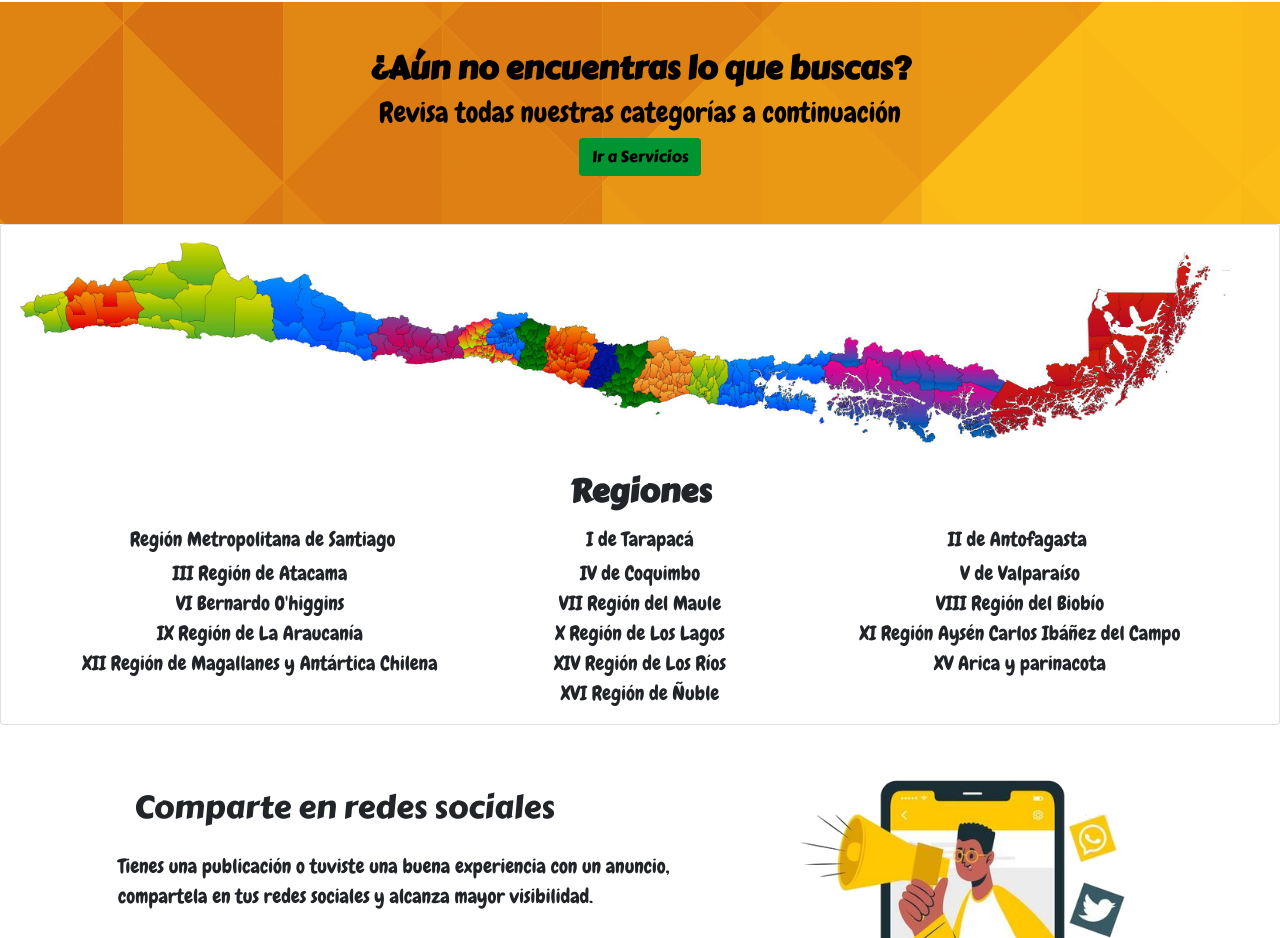
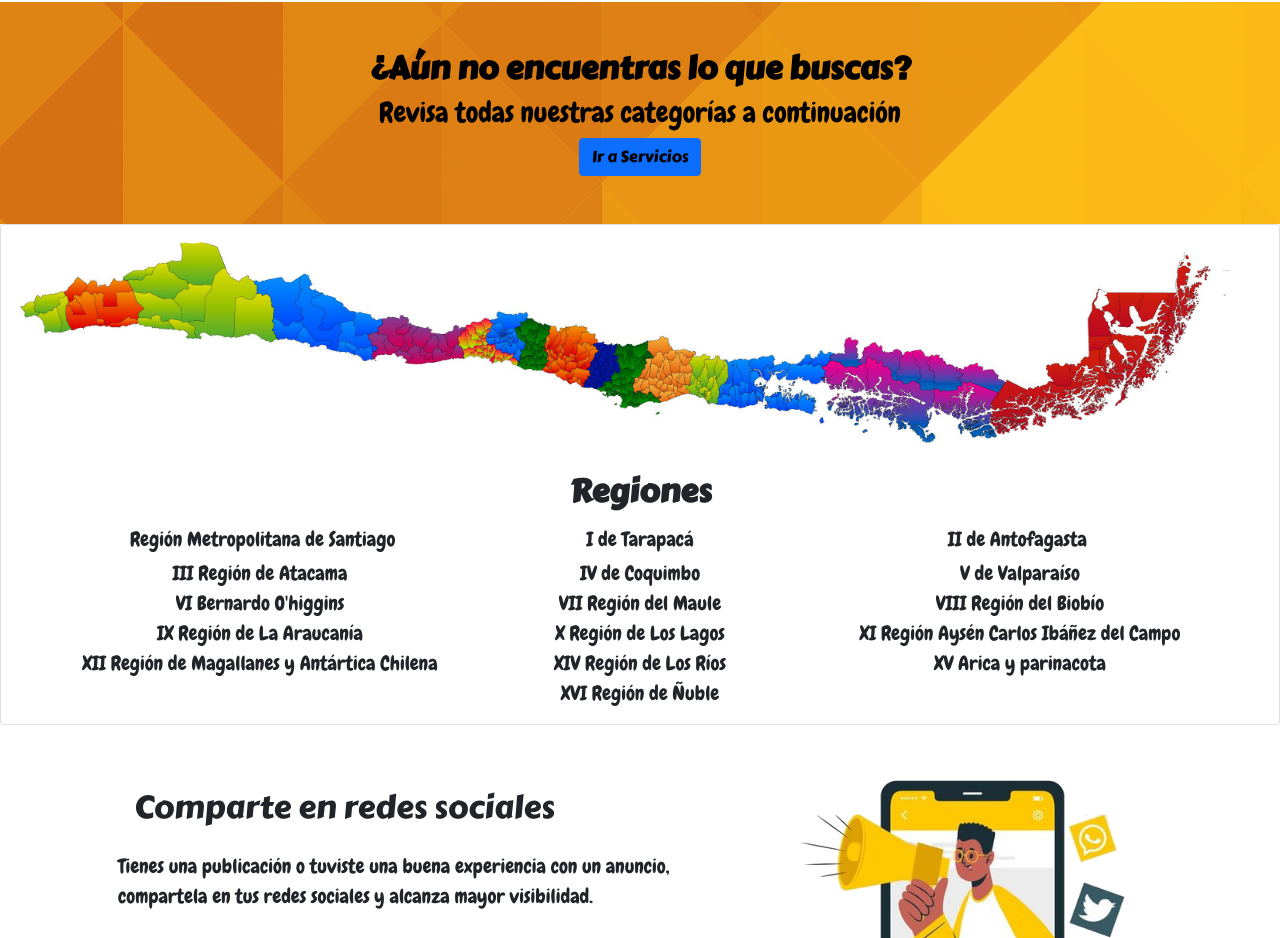
Before and after one commit to DonHansCL/LandingPage, a plain HTML site: page index.html in a window 1280 px wide. Shown: the part 2004-2942 px from the top of the page. Drawn offline with nearby package versions, Linux system fonts and the light colour scheme; files whose address does not match are found by name.

Commit message:
actualizacion
probando cosas nuevas que no resultaron

```diff
--- a/index.html
+++ b/index.html
@@ -76,10 +76,9 @@
           <input type="search" class="form-control form-control-dark letracarter" placeholder="Buscar..." aria-label="Search">
   -->      </form>
 
-        <div class="text-end d-inline p-2">
+        <div class="text-end d-inline p-2 ">
 
           <!-- Social buttons -->
-
 
        <i class="bi bi-facebook fontsize3 colorface">  </i>
 
@@ -404,7 +403,7 @@
     <h2 class="fw-light text-black fw-bolder letracarter">¿Aún no encuentras lo que buscas?</h2>
      <h3 class="fw-light text-black fw-normal letrasub">Revisa todas nuestras categorías a continuación</h3>
 
-     <a href="#categorias" class="btn verde text-black fw-normal letracarter">Ir a Servicios</a>
+     <a href="#categorias" class="btn btn-primary text-black fw-normal letracarter">Ir a Servicios</a>
   </div>
 </header>
 
```
Also changed, not shown: guatitas.html (+2 -0 lines), css/style.css (line endings or trailing spaces).
